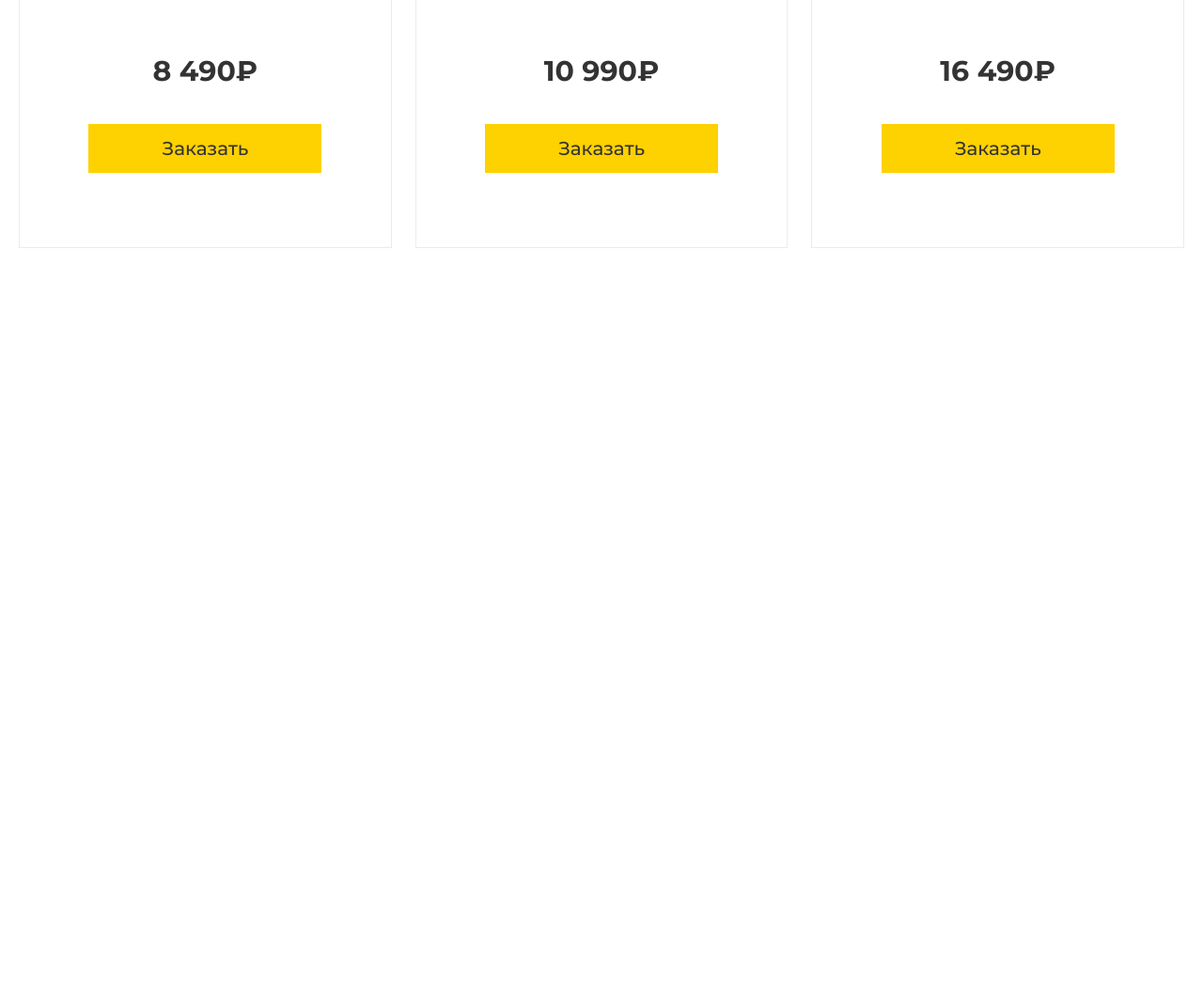
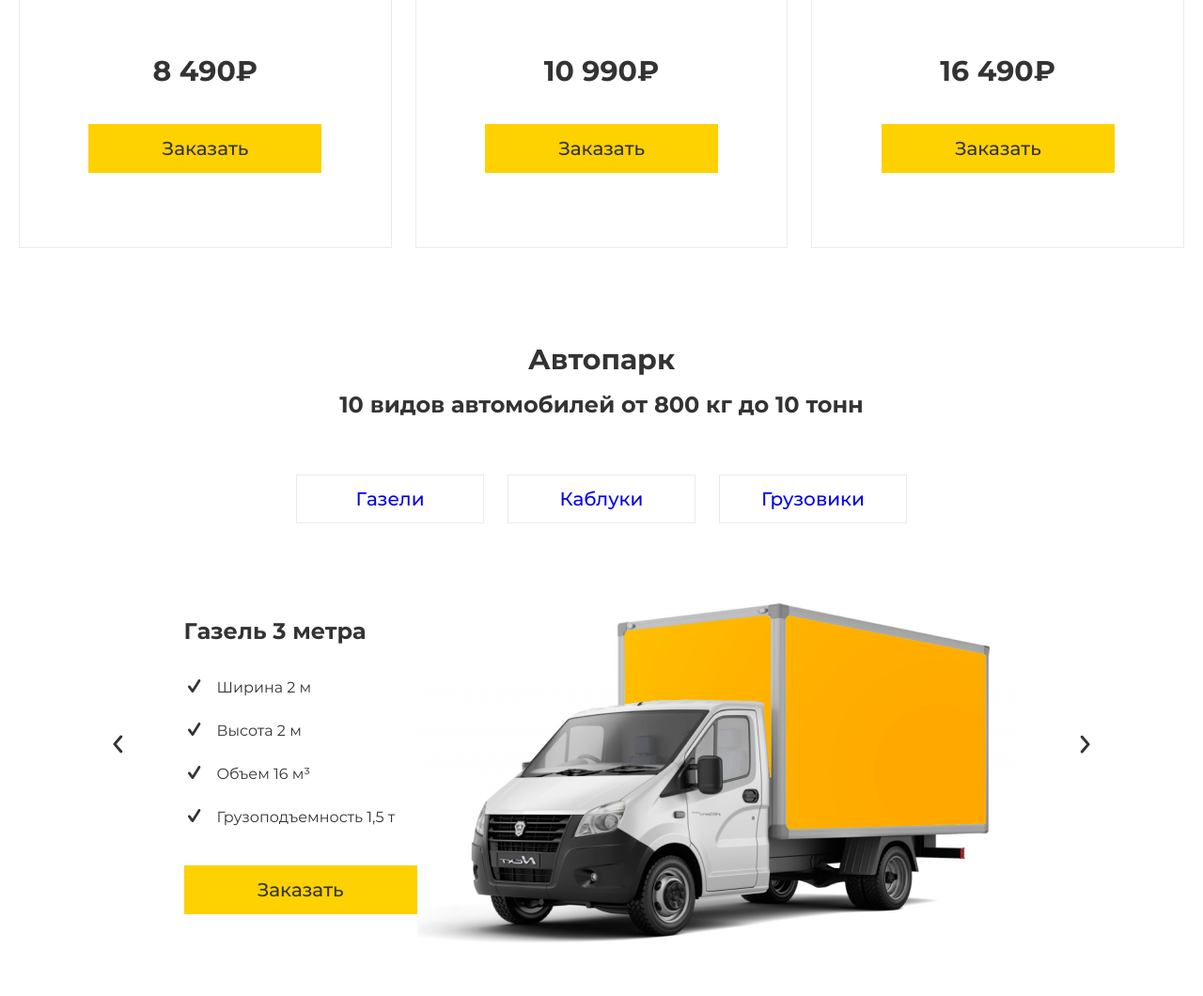
Before and after one commit to YuriyShishkin/Movee, a website: page #src/index.html in a window 1280 px wide. Shown: the part 1625-2685 px from the top of the page at 94% size. Before the commit the page ends 1889 px from the top, so only its background shows below. Drawn offline with nearby package versions, Linux system fonts and the light colour scheme; files that its build step writes are made by us from their sources; files whose address does not match are found by name.

Commit message:
Add slider

```diff
--- /dev/null
+++ b/#src/html/slider.html
@@ -0,0 +1,26 @@
+<section class="slider">
+  <div class="container">
+    <h2 class="slider__title">Автопарк</h2>
+    <h3 class="slider__subtitle">10 видов автомобилей от 800 кг до 10 тонн</h3>
+    <nav class="slider__menu">
+      <ul class="slider__menu-items">
+        <li class="slider__menu-item"><a href="#">Газели</a></li>
+        <li class="slider__menu-item"><a href="#">Каблуки</a></li>
+        <li class="slider__menu-item"><a href="#">Грузовики</a></li>
+      </ul>
+    </nav>
+    <div class="slides">
+      <div class="slides__slide">
+        <h3 class="slide__title">Газель 3 метра</h3>
+        <ul class="slide__list">
+          <li>Ширина 2 м</li>
+          <li>Высота 2 м</li>
+          <li>Объем 16 м³</li>
+          <li>Грузоподъемность 1,5 т</li>
+        </ul>
+        <a class="slide__list-btn" href="#">Заказать</a>
+      </div>
+      <img class="slides__img" src="img/slides/slide.png" alt="" />
+    </div>
+  </div>
+</section>
--- a/#src/index.html
+++ b/#src/index.html
@@ -8,6 +8,6 @@
   <title>MOVEE</title>
 </head>
 <body>
-  @@include('./html/header.html')@@include('./html/intro.html')@@include('./html/steps.html')@@include('./html/price.html')
+  @@include('./html/header.html')@@include('./html/intro.html')@@include('./html/steps.html')@@include('./html/price.html')@@include('./html/slider.html')
 </body>
 </html>
--- a/#src/scss/modules/_price.scss
+++ b/#src/scss/modules/_price.scss
@@ -1,5 +1,6 @@
 .price {
   text-align: center;
+  margin-bottom: 100px;
   &__title {
     font-family: Montserrat;
     font-style: normal;
--- /dev/null
+++ b/#src/scss/modules/_slider.scss
@@ -0,0 +1,106 @@
+.slider {
+  text-align: center;
+  &__title {
+    font-family: Montserrat;
+    font-style: normal;
+    font-weight: 600;
+    font-size: 30px;
+    line-height: 37px;
+    margin-bottom: 15px;
+  }
+  &__subtitle {
+    font-family: Montserrat;
+    font-style: normal;
+    font-weight: 600;
+    font-size: 24px;
+    line-height: 29px;
+    margin-bottom: 60px;
+  }
+  &__menu {
+    font-family: Montserrat;
+    font-style: normal;
+    font-weight: 500;
+    font-size: 20px;
+    line-height: 24px;
+  }
+  &__menu-items {
+    display: flex;
+    justify-content: space-between;
+    width: 650px;
+    margin: 0 auto;
+    margin-bottom: 50px;
+  }
+  &__menu-item {
+    width: 200px;
+    padding: 13px 0;
+    border: 1px solid #ebebeb;
+    &:hover {
+      border: 1px solid #fed100;
+    }
+  }
+}
+.slides {
+  display: flex;
+  justify-content: center;
+  position: relative;
+  &::before {
+    content: "";
+    position: absolute;
+    background-image: url("../img/slides/prev.svg");
+    width: 11px;
+    height: 20px;
+    top: 175px;
+    left: 100px;
+  }
+  &::after {
+    content: "";
+    position: absolute;
+    background-image: url("../img/slides/next.svg");
+    width: 11px;
+    height: 20px;
+    top: 175px;
+    right: 100px;
+  }
+  &__slide {
+    text-align: left;
+    margin-top: 50px;
+  }
+  &__img {
+    width: 641px;
+    height: 453px;
+  }
+}
+.slide {
+  &__title {
+    font-family: Montserrat;
+    font-style: normal;
+    font-weight: 600;
+    font-size: 24px;
+    line-height: 29px;
+    margin-bottom: 35px;
+  }
+  &__list {
+    font-family: Montserrat;
+    font-style: normal;
+    font-weight: 400;
+    font-size: 16px;
+    line-height: 21px;
+    margin-bottom: 55px;
+  }
+  &__list li {
+    margin-bottom: 25px;
+    margin-left: 25px;
+    padding-left: 10px;
+    list-style-image: url("../img/slides/checkicon.svg");
+  }
+  &__list-btn {
+    font-family: Montserrat;
+    font-style: normal;
+    font-weight: 500;
+    font-size: 20px;
+    line-height: 24px;
+    color: #333333;
+    padding: 14px 78px;
+    background-color: #fed100;
+  }
+}
--- a/#src/scss/style.scss
+++ b/#src/scss/style.scss
@@ -64,3 +64,4 @@ body {
 @import "./modules/intro";
 @import "./modules/steps";
 @import "./modules/price";
+@import "./modules/slider";
```
Also changed, not shown: #src/img/slides/arrow-left.svg (added), #src/img/slides/checkIcon.svg (added), #src/img/slides/next.svg (added), #src/img/slides/slide.png (added), dist/css/style.css, dist/img/slides/checkIcon.svg (added), dist/img/slides/next.svg (added), dist/img/slides/prev.svg (added), dist/img/slides/slide.png (added), dist/index.html.
